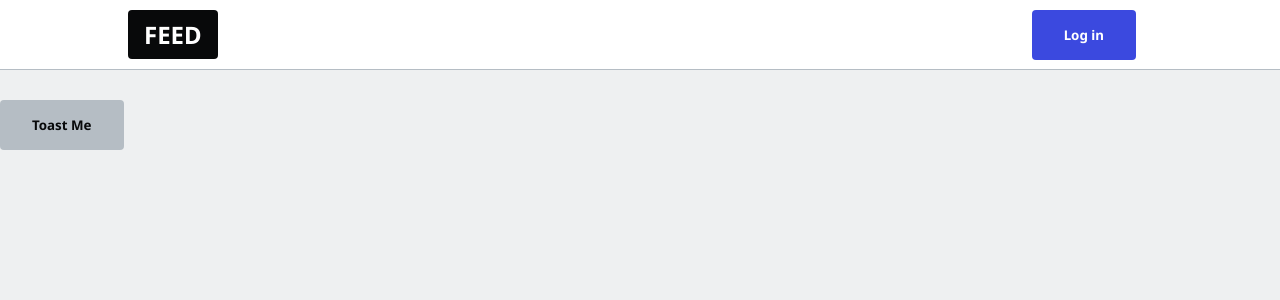
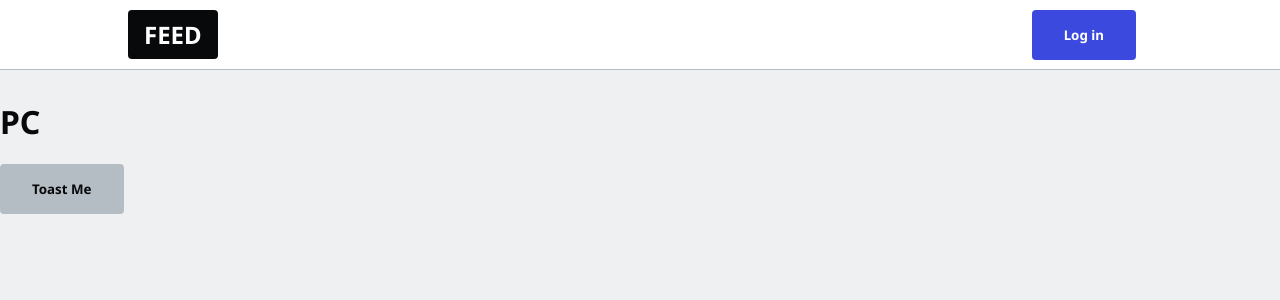
Before and after one commit to hootre/jubora, a Next.js app: page / in a window 1280 px wide. Shown: the top 300 px of the page. Built offline with nearby package versions, Linux system fonts and the light colour scheme.

Commit message:
fireSturcture setting OK

```diff
--- a/package.json
+++ b/package.json
@@ -9,12 +9,15 @@
     "lint": "next lint"
   },
   "dependencies": {
+    "@emotion/react": "^11.9.0",
+    "@emotion/styled": "^11.8.1",
     "firebase": "^8.2.1",
     "next": "12.1.6",
     "react": "18.1.0",
     "react-dom": "18.1.0",
     "react-firebase-hooks": "^5.0.3",
-    "react-hot-toast": "^2.2.0"
+    "react-hot-toast": "^2.2.0",
+    "react-responsive": "^9.0.0-beta.10"
   },
   "devDependencies": {
     "eslint": "8.15.0",
--- /dev/null
+++ b/src/hooks/useIsClient.js
@@ -0,0 +1,13 @@
+//useIsClient.ts
+import { useEffect, useState } from "react";
+
+export const useIsClient = () => {
+  const [isClient, setIsClient] = useState(false);
+
+  useEffect(() => {
+    if (typeof window !== "undefined") {
+      setIsClient(true);
+    }
+  }, []);
+  return isClient;
+};
--- /dev/null
+++ b/src/layouts/AppLayout/index.jsx
@@ -0,0 +1,25 @@
+import { PC, Mobile } from "utils/MediaQuery";
+import React, { useEffect } from "react";
+import styled from "@emotion/styled";
+
+export const MainContainer = styled.div``;
+
+const AppLayout = ({ children }) => {
+  return (
+    <>
+      <PC>
+        <MainContainer>
+          <h1>PC</h1>
+          {children}
+        </MainContainer>
+      </PC>
+      <Mobile>
+        <MainContainer>
+          <h1>MOBILE</h1>
+          {children}
+        </MainContainer>
+      </Mobile>
+    </>
+  );
+};
+export default AppLayout;
--- a/src/pages/_app.js
+++ /dev/null
@@ -1,15 +0,0 @@
-import "../styles/globals.css";
-import Navbar from "../components/Navbar";
-import { Toaster } from "react-hot-toast";
-
-function MyApp({ Component, pageProps }) {
-  return (
-    <>
-      <Navbar />
-      <Component {...pageProps} />
-      <Toaster />
-    </>
-  );
-}
-
-export default MyApp;
--- /dev/null
+++ b/src/pages/_app.jsx
@@ -0,0 +1,27 @@
+import "../styles/globals.css";
+import Navbar from "../components/Navbar";
+import { Toaster } from "react-hot-toast";
+import Head from "next/head";
+import AppLayout from "../layouts/AppLayout";
+
+function MyApp({ Component, pageProps }) {
+  return (
+    <>
+      <Navbar />
+      <Head>
+        <title>JUBORA</title>
+        <meta name="MainPage" content="JUBORA 홈페이지 입니다" />
+        <meta
+          name="viewport"
+          content="target-densitydpi=device-dpi, user-scalable=0, initial-scale=1.0, minimum-scale=1.0, maximum-scale=1.0, width=device-width"
+        />
+      </Head>
+      <AppLayout>
+        <Component {...pageProps} />
+      </AppLayout>
+      <Toaster />
+    </>
+  );
+}
+
+export default MyApp;
--- a/src/pages/api/hello.js
+++ b/src/pages/api/hello.js
@@ -1,5 +1,5 @@
 // Next.js API route support: https://nextjs.org/docs/api-routes/introduction
 
 export default function handler(req, res) {
-  res.status(200).json({ name: 'John Doe' })
+  res.status(200).json({ name: "John Doe" });
 }
--- a/src/pages/index.js
+++ b/src/pages/index.jsx
@@ -1,6 +1,4 @@
-import Head from "next/head";
-import styles from "../styles/Home.module.css";
-import Link from "next/link";
+import toast from "react-hot-toast";
 import Loader from "../components/Navbar";
 
 export default function Home() {
--- /dev/null
+++ b/src/utils/MediaQuery.jsx
@@ -0,0 +1,25 @@
+import { useIsClient } from "hooks/useIsClient";
+import React from "react";
+import { useMediaQuery } from "react-responsive";
+
+const Mobile = ({ children }) => {
+  const isClient = useIsClient();
+  const isMobile = useMediaQuery({
+    query: "(max-width:767px)",
+  });
+  return isClient && isMobile ? children : null;
+};
+const Tablet = ({ children }) => {
+  const isClient = useIsClient();
+  const isTablet = useMediaQuery({ minWidth: 426, maxWidth: 800 });
+  return isClient && isTablet ? children : null;
+};
+const PC = ({ children }) => {
+  const isClient = useIsClient();
+  const isPc = useMediaQuery({
+    query: "(min-width:768px) ",
+  });
+  return isClient && isPc ? children : null;
+};
+
+export { Mobile, Tablet, PC };
```
Also changed, not shown: jsconfig.json (added, +10 -0 lines), src/pages/enter.jsx (renamed from src/pages/enter.js), 2 other files (tests, documents, lock files or other folders).
